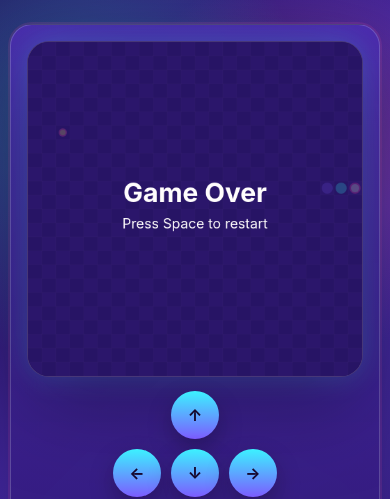
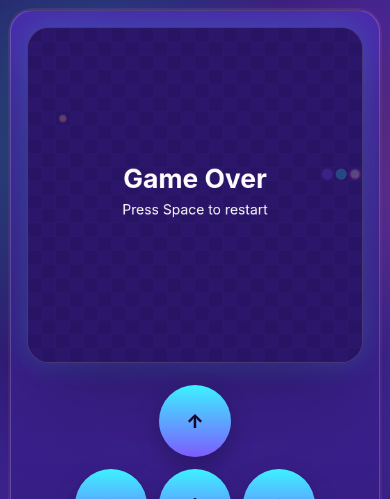
Before and after one commit to PeterSulcs/Snake, a website: page index.html in a window 390 px wide. Shown: the top 499 px of the page. Drawn offline with Linux system fonts and the light colour scheme.

Commit message:
Improve mobile touch target sizes

```diff
--- a/src/style.css
+++ b/src/style.css
@@ -170,25 +170,37 @@
 }
 
 .touch-controls {
+  --touch-button-size: 58px;
   display: none;
   margin-top: auto;
   align-items: center;
-  gap: 10px;
+  gap: 12px;
+  padding: 8px 0 4px;
+  user-select: none;
+  -webkit-user-select: none;
+  -webkit-tap-highlight-color: transparent;
 }
 
 .touch-controls > button,
 .touch-row button {
-  width: 48px;
-  height: 48px;
+  width: var(--touch-button-size);
+  height: var(--touch-button-size);
   border-radius: 999px;
-  font-size: 1rem;
-  font-weight: 700;
+  font-size: 1.2rem;
+  font-weight: 800;
+  touch-action: manipulation;
   box-shadow: 0 10px 25px rgba(0, 0, 0, 0.25);
+}
+
+.touch-controls > button:active,
+.touch-row button:active {
+  transform: scale(0.96);
+  filter: brightness(1.08);
 }
 
 .touch-row {
   display: flex;
-  gap: 10px;
+  gap: 12px;
 }
 
 @media (max-width: 900px) {
@@ -259,9 +271,11 @@
   }
 
   .touch-controls {
+    --touch-button-size: 72px;
     display: flex;
     flex-direction: column;
     order: -1;
     margin-top: 0;
+    align-self: center;
   }
 }
```
